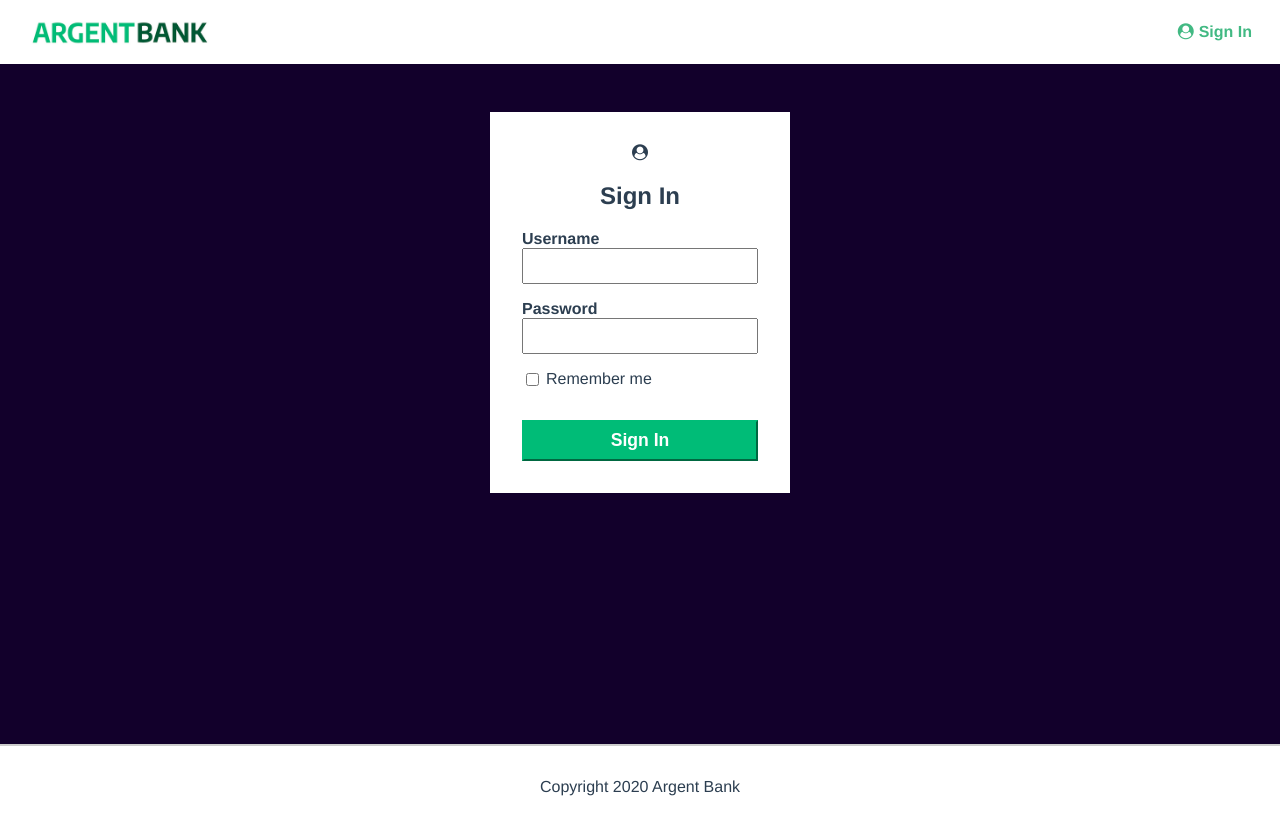
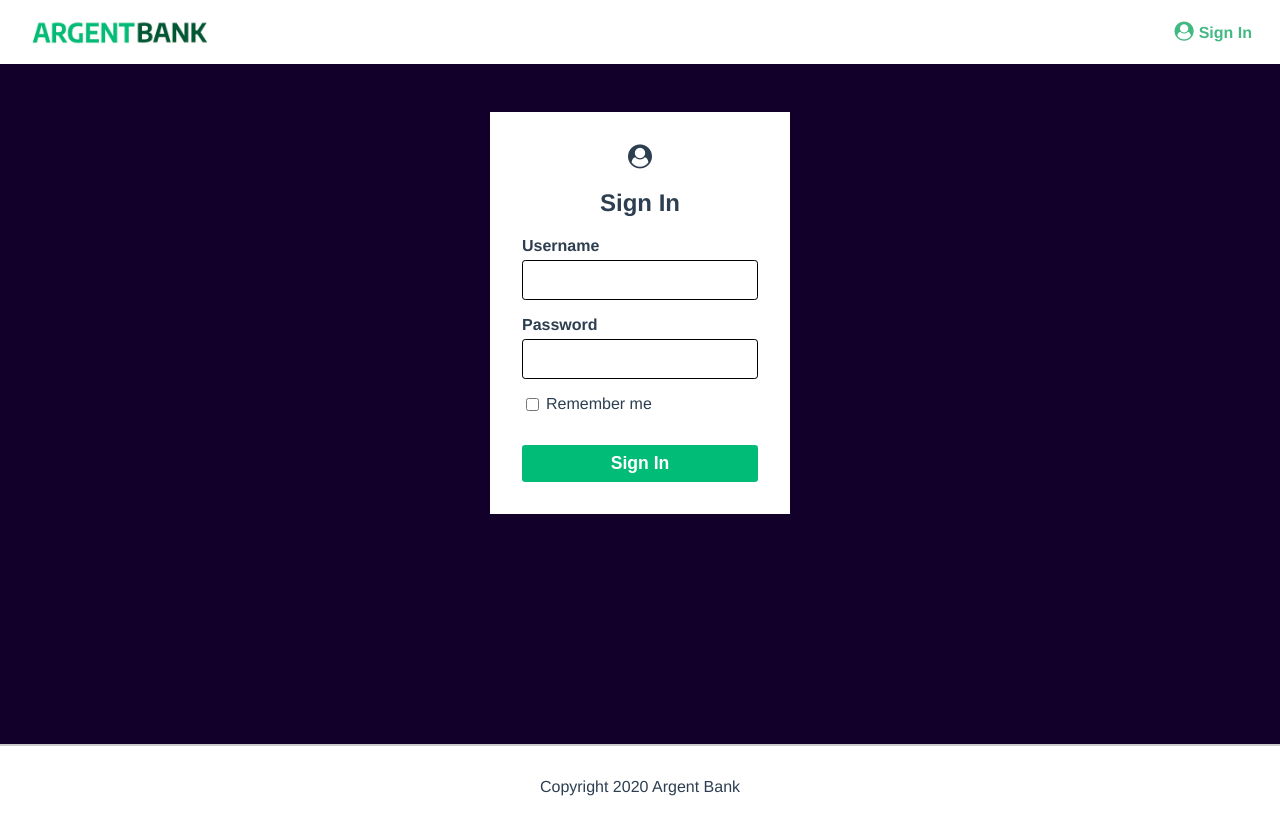
Before and after one commit to Stevens-Mark/StevensMark_P13_02122021, a React (Create React App) app: page /SignIn in a window 1280 px wide. Built offline with nearby package versions, Linux system fonts and the light colour scheme.

Commit message:
edit form layout reworked

```diff
--- a/src/components/HeaderNav.jsx
+++ b/src/components/HeaderNav.jsx
@@ -28,6 +28,7 @@ const MainNav = styled.nav`
       padding: 0.313rem 1.25rem;
       i {
         margin-right: 0.313rem;
+        font-size: 1.2rem;
       }
 `;
 
--- a/src/components/Transactions.jsx
+++ b/src/components/Transactions.jsx
@@ -60,7 +60,8 @@ const TransactionButton = styled.button`
  font-size: 1.1rem;
  font-weight: bold;
  margin-top: 1rem;
- border-color: ${colors.primary};
+ border-radius: 0.2rem;
+ border: none;
  background-color: ${colors.primary};
  color: ${colors.tertiary};
  cursor: pointer;
--- a/src/pages/SignIn.jsx
+++ b/src/pages/SignIn.jsx
@@ -24,7 +24,7 @@ const SignInContent = styled.section`
   top: 3rem;
 
   i {
-    font-size: 1rem;
+    font-size: 1.5rem;
   }
 `;
 
@@ -37,8 +37,11 @@ const InputWrapper = styled.div`
     font-weight: bold;
   }
   input {
-    padding: 5px;
+    margin-top: 0.313rem;
+    padding: 8px;
     font-size: 1.2rem;
+    border-radius: 0.2rem;
+    border: 1px solid black;
   }
 `;
 
@@ -52,20 +55,21 @@ const InputRemember = styled.div`
 `;
 
 const ErrorMsg = styled.p`
-  margin-top: 5px;
-  padding: 5px;
+  margin-top: 0.313rem;
+  padding: 0.313rem;
   color: red;
 `;
 
 const SignInButton = styled.button`
   display: block;
   width: 100%;
-  padding: 8px;
+  padding: 0.5rem;
   font-size: 1.1rem;
   font-weight: bold;
   margin-top: 1rem;
   cursor: pointer;
-  border-color: ${colors.primary};
+  border-radius: 0.2rem;
+  border: none;
   background-color: ${colors.primary};
   color: ${colors.tertiary};
 `;
--- a/src/pages/User.jsx
+++ b/src/pages/User.jsx
@@ -15,8 +15,8 @@ import { UpdateUser } from '../features/fetchUser'
  background-color: #12002b;
  min-height: 100vh;
  display: flex;
- align-items: center;
- justify-content: center;
+//  align-items: center;
+//  justify-content: center;
  flex-direction: column;
 
  @media (min-width: 720px) {
@@ -25,17 +25,15 @@ import { UpdateUser } from '../features/fetchUser'
 `;
 
 const HEADER = styled.header`
-color: ${colors.tertiary};
-position: relative;
-top: 1.313rem;
-margin-bottom: 3.313rem;
- h1 {
-   margin-top: unset;
- }
+  color: ${colors.tertiary};
+  width: 100%;
+  margin-bottom: 1.5rem;
 `;
 
 const EditButton = styled.button`
-  border-color: ${colors.primary};
+  padding: 0.625rem;
+  border-radius: 0.2rem;
+  border: none;
   background-color: ${colors.primary};
   color: ${colors.tertiary};
   font-weight: bold;
@@ -47,66 +45,52 @@ const EditButton = styled.button`
  * CSS for edit name form
  */
 const EditContent = styled.div`
-  box-sizing: border-box;
+  display: flex;
+  flex-direction: column;
+  // box-sizing: border-box;
   // background-color: white;
-  // width: 550px;
-  margin: 0 auto;
-  padding: 1rem;
-  // position: relative;
-  // top: 3rem;
-
-  i {
-    font-size: 1rem;
-  }
 `;
 
 const Form = styled.form`
   display: flex;
-  justify-content: center;
-
-  }
+  flex-direction: column;
+  align-items: center;
+  width: 80%;
+  margin: 0 auto;
 `;
 
-const ItemWrapper = styled.div`
-  display: flex;
-  flex-direction: column;
-  text-align: left;
-
-  @media screen and (min-width: 600px) {
-    flex-direction: row;
-    }
-`;
 
 const InputWrapper = styled.div`
   display: flex;
   flex-direction: column;
+  gap: 1rem;
+  width: 100%;
   margin: 0.625rem;
-  // margin-bottom: 1rem;
+  margin-bottom: 1rem;
 
-  @media screen and (min-width: 600px) {
-    &:nth-child(1) {
-      align-items: flex-end;
+   @media screen and (min-width: 600px) {
+    flex-direction: row;
+    width: unset;
     }
   }
 
-  label {
-    font-weight: bold;
-  }
-
   input {
-    padding: 5px;
+    padding: 0.5rem;
     font-size: 1.2rem;
+    margin: 0rem 0.5rem;
+    border-radius: 0.2rem;
+    border: 1px solid black;
   }
 `;
 
 const EditButtons = styled.button`
-  display: block;
+  // display: block;
+  margin: 0rem 0.5rem;
   padding: 0.625rem;
-  // font-size: 1.1rem;
   font-weight: bold;
-  margin-top: 1rem;
   cursor: pointer;
-  border-color: ${colors.primary};
+  border-radius: 0.2rem;
+  border: none;
   background-color: ${colors.primary};
   color: ${colors.tertiary};
 
@@ -149,41 +133,43 @@ const User = () => {
     return (
       <MAIN>
           <HEADER>
-
+          <h1>Welcome back</h1>
           {canEdit ? (
             <EditContent>
-              <h1>Please enter your new name</h1>
+              <p className="sr-only">Please enter your new name</p>
               <Form onSubmit={handleSubmit}>
-              <ItemWrapper>
+
                 <InputWrapper>
-                  <label htmlFor="first">First Name</label>
+
+                  <label htmlFor="first" className="sr-only" >First Name</label>
                       <input type="text" id="first"
                         placeholder={firstName}
-
                         onChange={(e) => {setNewFirst(e.target.value)}}
                         disabled={isLoading ? true : false}/>
-                  <EditButtons type="submit" disabled={isLoading ? true : false}>Save</EditButtons>
-                </InputWrapper>
 
-                <InputWrapper>
-                  <label htmlFor="second">Surname</label>
+                      <label htmlFor="second" className="sr-only" >Surname</label>
                       <input type="text" id="second"
                         placeholder={lastName}
                         autoComplete="off"
                         onChange={(e) => {setnewSecond(e.target.value)}}
                         disabled={isLoading ? true : false} />
 
+                </InputWrapper>
+
+                <InputWrapper>
+
+                  <EditButtons type="submit" disabled={isLoading ? true : false}>Save</EditButtons>
                   <EditButtons type="button"
                   disabled={isLoading ? true : false}
                   onClick={() => setCanEdit(!canEdit)}>Cancel</EditButtons>
 
                 </InputWrapper>
-              </ItemWrapper>
+
               </Form>
             </EditContent>
           ) : (
             <React.Fragment>
-              <h1>Welcome back<br />{firstName} {lastName} !</h1>
+              <h1>{firstName} {lastName} !</h1>
               <EditButton onClick={() => setCanEdit(!canEdit)}>Edit Name</EditButton>
             </React.Fragment>
           )}
```
